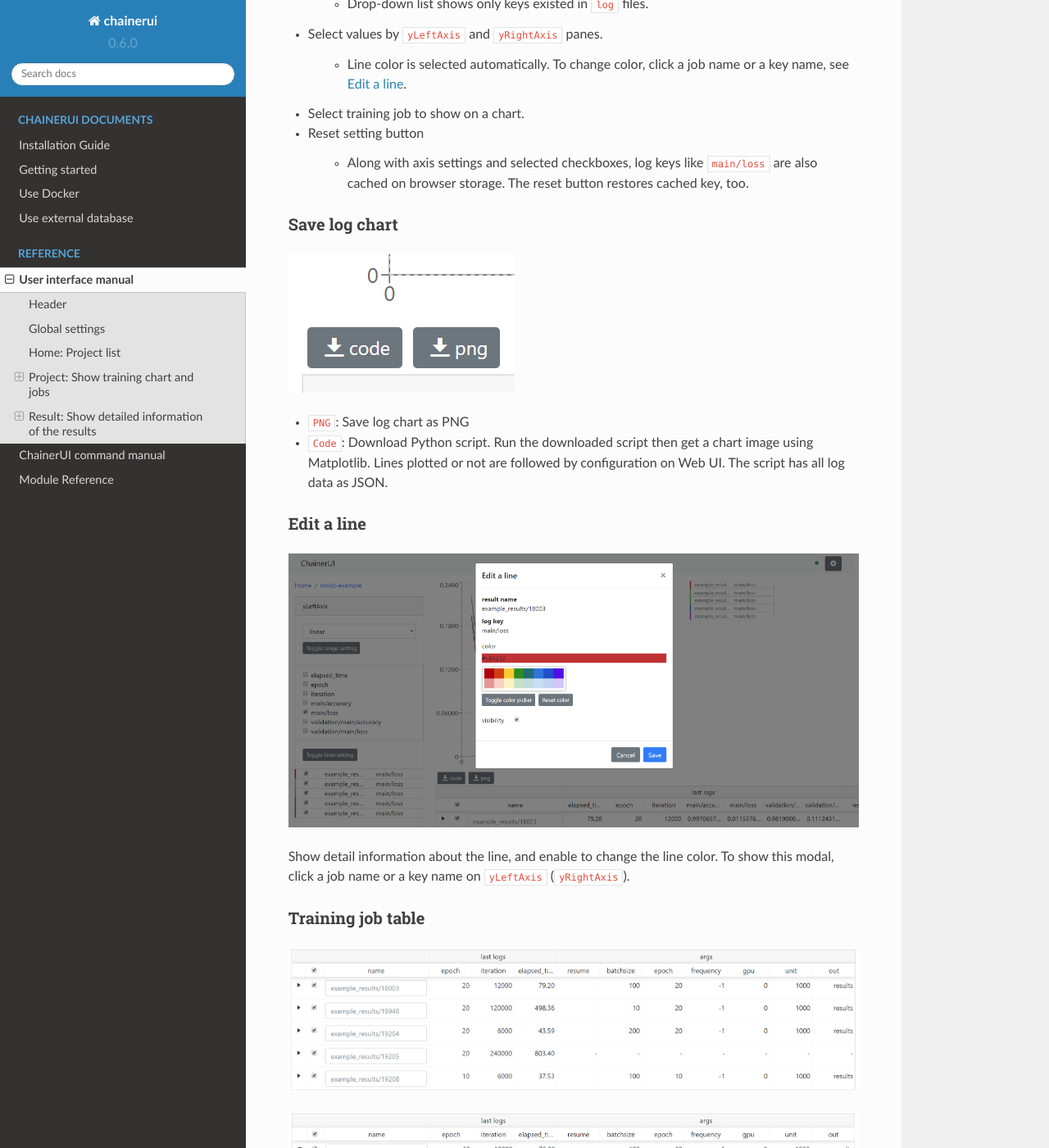
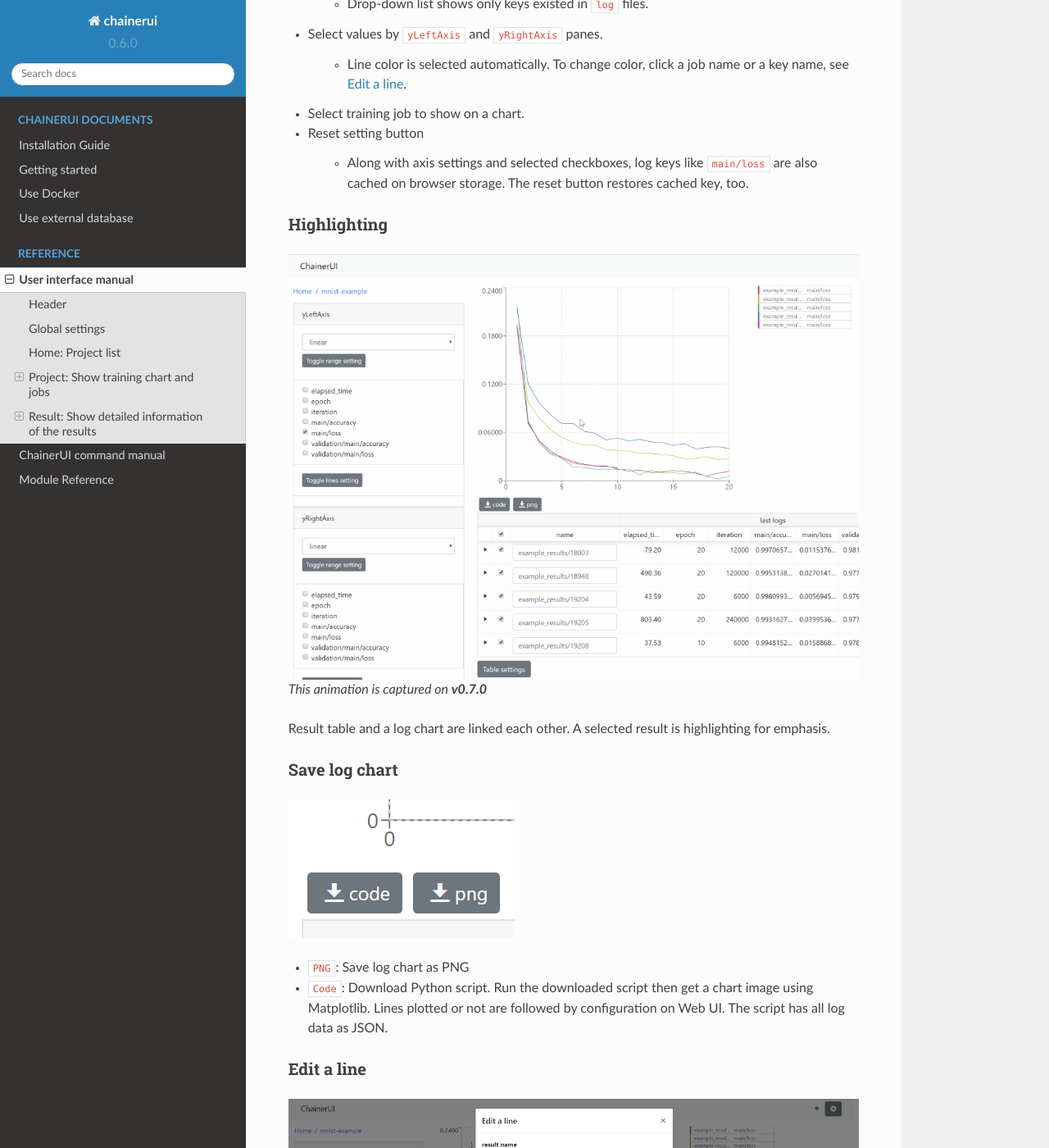
Before and after one commit to chainer/chainerui, a Sphinx documentation site: the page built from docs/source/reference/ui.rst, in a window 1280 px wide and 1400 px high, scrolled down 3440 px. Shown: the whole window at 82% size. Built offline with Sphinx 7.4.7 and the Read the Docs theme 2.0.0, drawn with Linux system fonts in a browser that asks for light colours.

Commit message:
add highlighting description

```diff
--- a/docs/source/reference/ui.rst
+++ b/docs/source/reference/ui.rst
@@ -87,6 +87,18 @@ Show training logs and experimental conditions.
     * Along with axis settings and selected checkboxes, log keys like ``main/loss`` are also cached on browser storage. The reset button restores cached key, too.
 
 
+.. _ui_highlight:
+
+Highlighting
+~~~~~~~~~~~~
+
+.. figure:: ../../images/project_highlight_animation.gif
+
+   This animation is captured on **v0.7.0**
+
+Result table and a log chart are linked each other. A selected result is highlighting for emphasis.
+
+
 .. _ui_save_log_chart:
 
 Save log chart
```
Also changed, not shown: docs/images/project_highlight_animation.gif (added).
